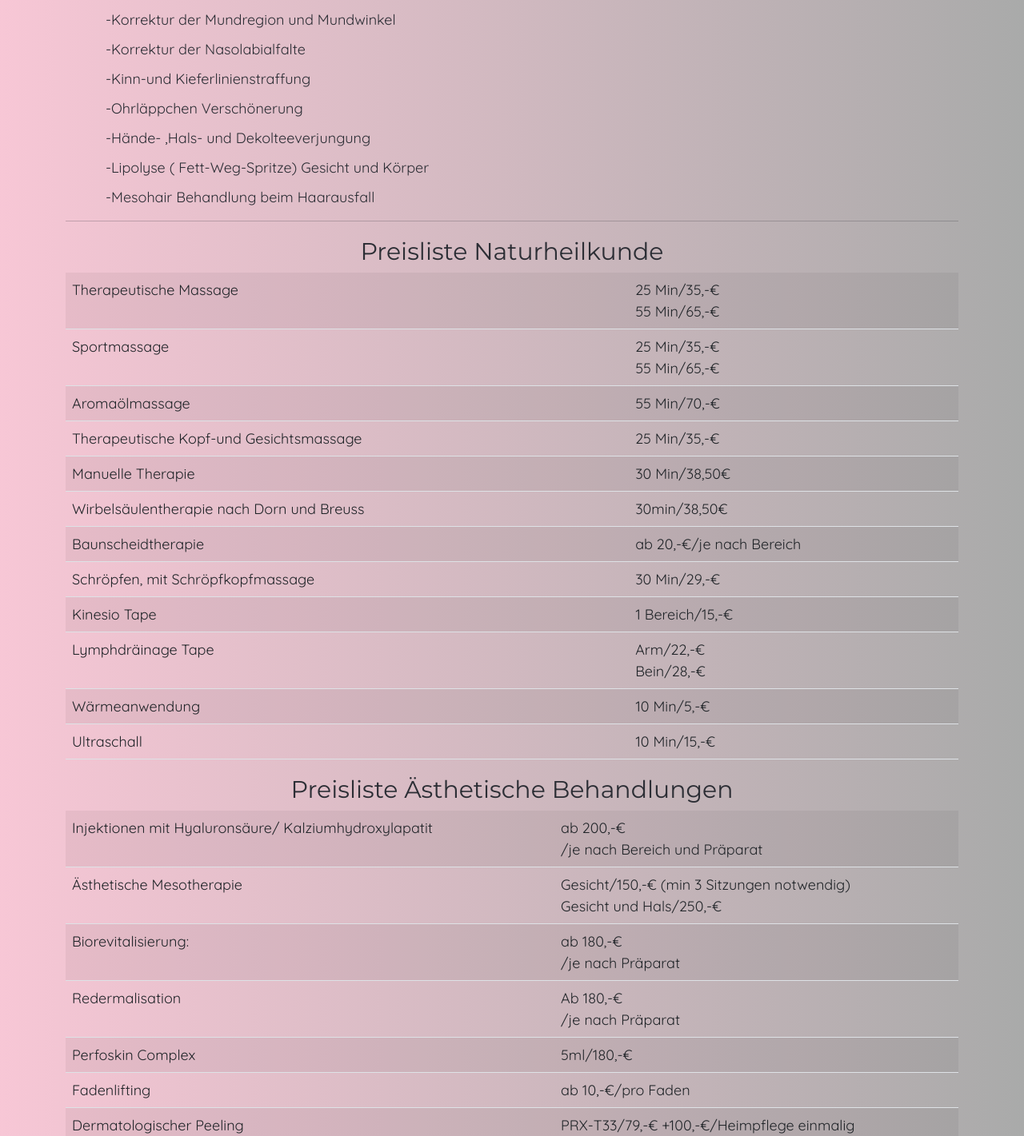
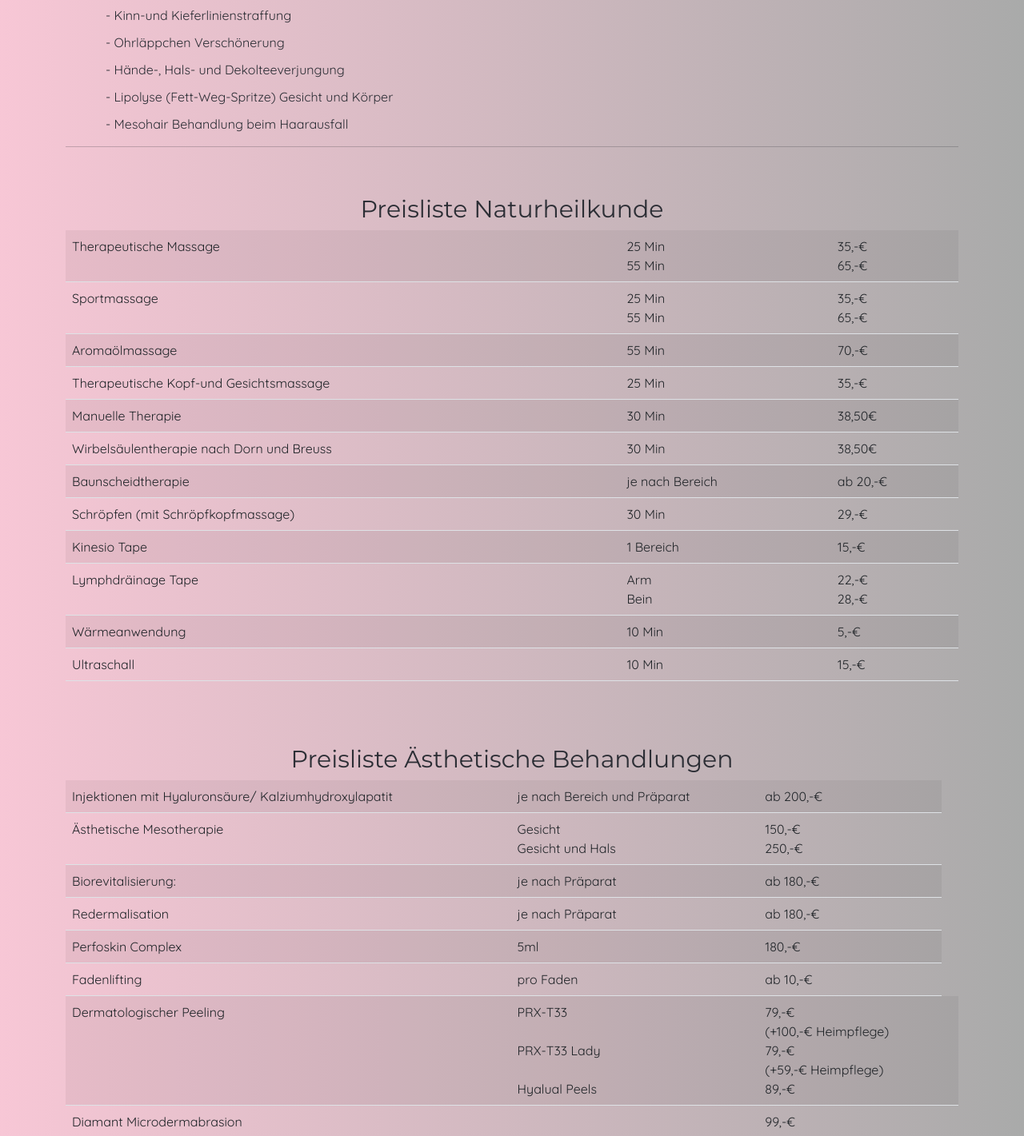
Before and after one commit to LenaMazurenko/praxis, a React (Create React App) app: page /service in a window 1280 px wide. Shown: the part 1337-2758 px from the top of the page at 80% size. Built offline with nearby package versions, Linux system fonts and the light colour scheme.

Commit message:
edited Tables and Fontsize

```diff
--- a/src/Pages/About.js
+++ b/src/Pages/About.js
@@ -52,8 +52,8 @@ export const About = () => {
                         <p>
                             Mein Name ist Marina Wentland, ich bin Diplom
                             Physiotherapeutin, Heilpraktikerin und staatlich
-                            anerkannte Kosmetikerin. Herzlich willkommen auf
-                            meiner Seite der Praxis.
+                            anerkannte Kosmetikerin. Herzlich willkommen auf der
+                            Seite meiner Praxis.
                         </p>
 
                         {/*    <Row className="mt-4">
--- a/src/Pages/Contacts.js
+++ b/src/Pages/Contacts.js
@@ -25,7 +25,7 @@ export const Contacts = () => {
                             <Image src={map} alt="" fluid />
                         </Col>
 
-                        <Col xs={12} xl={6}>
+                        <Col xs={12} xl={6} className=" ps-4 pe-4">
                             <Row xs={1} md={2} xl={2} xxl={2} className="mt-4">
                                 <Col>
                                     <h3 className={s.headersText_withIcon}>
--- a/src/Pages/Home.js
+++ b/src/Pages/Home.js
@@ -72,7 +72,7 @@ export const Home = () => {
                                 <hr />
                                 <div className={s.textFormat}>
                                     <p>
-                                        Herzlich willkommen auf meiner Seite der
+                                        Herzlich willkommen auf der Seite meiner
                                         Praxis. Mein Name ist Marina Wentland,
                                         ich bin Diplom Physiotherapeutin,
                                         Heilpraktikerin und staatlich anerkannte
@@ -103,7 +103,7 @@ export const Home = () => {
                                 <hr />
                                 <div className={s.textFormat}>
                                     <p>
-                                        Unsere Angebot umfasst eine breite
+                                        Unsere Angebote umfassen eine breite
                                         Palette Therapien für Ihr Wohlbefinden
                                         wie Klassische-und Sportmassage,
                                         Lympfdrainage, Schröpfen, Kinesio Tape,
@@ -142,7 +142,7 @@ export const Home = () => {
                                         Moderne, neueingerichtete Praxis im
                                         Neubaugebiet Braunschweig-Nord. Die
                                         Praxis ist sehr gut mit dem Auto aus
-                                        allen Richtungen zu erreichen und bitet
+                                        allen Richtungen zu erreichen und bietet
                                         ausreichend Parkmöglichkeiten an.
                                     </p>
                                 </div>
--- a/src/Pages/Service.js
+++ b/src/Pages/Service.js
@@ -22,20 +22,20 @@ export const Service = () => {
                     {/*------ */}
                     <h3 className={s.headersText_withIcon}> Naturheilkunde:</h3>
                     <ul className={s.serviseList}>
-                        <li>-Therapeutische Massage</li>
-                        <li> -Sportmassage</li>
-                        <li>-Aromaölmassage</li>
-                        <li>-Kopf-und Gesichtsmassage</li>
+                        <li>- Therapeutische Massage</li>
+                        <li>- Sportmassage</li>
+                        <li>- Aromaölmassage</li>
+                        <li>- Kopf- und Gesichtsmassage</li>
                         <li>
-                            -Wirbelsäulentherapie nach Dorn und Breussmassage
+                            - Wirbelsäulentherapie nach Dorn und Breussmassage
                         </li>
-                        <li>-Baunscheidtherapie</li>
-                        <li>-Schröpfen</li>
-                        <li>-Manuelle Therapie</li>
-                        <li>-Infusionen</li>
+                        <li>- Baunscheidtherapie</li>
+                        <li>- Schröpfen</li>
+                        <li>- Manuelle Therapie</li>
+                        <li>- Infusionen</li>
                         <li>- Tape</li>
-                        <li> -Ultraschall</li>
-                        <li> -Wärmeanwendung(Rotlicht)</li>
+                        <li>- Ultraschall</li>
+                        <li>- Wärmeanwendung(Rotlicht)</li>
                     </ul>
 
                     {/*------ */}
@@ -44,29 +44,29 @@ export const Service = () => {
                     </h3>
                     <ul className={s.serviseList}>
                         <li>
-                            -Injektionen mit Hyaluronsäure/
+                            - Injektionen mit Hyaluronsäure/
                             Kalziumhydroxylapatit
                         </li>
                         <li>
-                            -Ästhetische Mesotherapie, Biorevitalisierung,
+                            - Ästhetische Mesotherapie, Biorevitalisierung,
                             Redermalisation
                         </li>
-                        <li>-Fadenlifting</li>
+                        <li>- Fadenlifting</li>
                         <li>
-                            -Dermatologische Peeling :PRX-T33, PRX-T33 Lady,
+                            - Dermatologische Peeling: PRX-T33, PRX-T33 Lady,
                             Hyalual Peels
                         </li>
                         <li>
-                            -Appatative Kosmetik: Microdermabrasion, Aquapeel,
+                            - Appatative Kosmetik: Microdermabrasion, Aquapeel,
                             Microneedling
                         </li>
                         <li>
-                            -Anti Aging Gesichtsbehandlungen je nach
+                            - Anti Aging Gesichtsbehandlungen je nach
                             Hautbedürfnis
                         </li>
-                        <li>-Gesichtslympdrainage</li>
-                        <li>-Profhilo 5 Punkte Lifting</li>
-                        <li>-Profhilo Body</li>
+                        <li>- Gesichtslympdrainage</li>
+                        <li>- Profhilo 5 Punkte Lifting</li>
+                        <li>- Profhilo Body</li>
                     </ul>
 
                     {/*------ */}
@@ -75,22 +75,25 @@ export const Service = () => {
                     </h3>
                     <ul className={s.serviseList}>
                         <li>
-                            -Korrektur der Lippenkonturen und des Lippenvolumens
+                            - Korrektur der Lippenkonturen und des
+                            Lippenvolumens
                         </li>
-                        <li>-Augenfältchen, Tränensäcke</li>
-                        <li> -Wangenauffüllung</li>
-                        <li>-Korrektur der Mundregion und Mundwinkel</li>
-                        <li>-Korrektur der Nasolabialfalte</li>
-                        <li> -Kinn-und Kieferlinienstraffung</li>
-                        <li>-Ohrläppchen Verschönerung</li>
-                        <li> -Hände- ,Hals- und Dekolteeverjungung</li>
+                        <li>- Augenfältchen, Tränensäcke</li>
+                        <li>- Wangenauffüllung</li>
+                        <li>- Korrektur der Mundregion und Mundwinkel</li>
+                        <li>- Korrektur der Nasolabialfalte</li>
+                        <li>- Kinn-und Kieferlinienstraffung</li>
+                        <li>- Ohrläppchen Verschönerung</li>
+                        <li>- Hände-, Hals- und Dekolteeverjungung</li>
                         <li>
-                            -Lipolyse ( Fett-Weg-Spritze) Gesicht und Körper
+                            - Lipolyse (Fett-Weg-Spritze) Gesicht und Körper
                         </li>
-                        <li>-Mesohair Behandlung beim Haarausfall</li>
+                        <li>- Mesohair Behandlung beim Haarausfall</li>
                     </ul>
 
                     <hr />
+
+                    <div style={{ marginTop: "60px" }}>
                         <h2 className={`${s.headersText} ${s.zentredText}`}>
                             Preisliste Naturheilkunde
                         </h2>
@@ -100,65 +103,94 @@ export const Service = () => {
                                 <tr>
                                     <td>Therapeutische Massage</td>
                                     <td>
-                                    25 Min/35,-€ <br />
-                                    55 Min/65,-€
+                                        25 Min <br />
+                                        55 Min
+                                    </td>
+                                    <td>
+                                        35,-€ <br />
+                                        65,-€
                                     </td>
                                 </tr>
                                 <tr>
                                     <td>Sportmassage</td>
                                     <td>
-                                    25 Min/35,-€ <br /> 55 Min/65,-€
+                                        25 Min
+                                        <br />
+                                        55 Min
+                                    </td>
+                                    <td>
+                                        35,-€ <br />
+                                        65,-€
                                     </td>
                                 </tr>
                                 <tr>
                                     <td>Aromaölmassage</td>
-                                <td>55 Min/70,-€ </td>
+                                    <td>55 Min</td>
+                                    <td>70,-€</td>
                                 </tr>
                                 <tr>
-                                <td>Therapeutische Kopf-und Gesichtsmassage</td>
-                                <td>25 Min/35,-€ </td>
+                                    <td>
+                                        Therapeutische Kopf-und Gesichtsmassage
+                                    </td>
+                                    <td>25 Min</td>
+                                    <td>35,-€</td>
                                 </tr>
                                 <tr>
                                     <td>Manuelle Therapie</td>
-                                <td>30 Min/38,50€ </td>
+                                    <td>30 Min</td>
+                                    <td>38,50€ </td>
                                 </tr>
                                 <tr>
                                     <td>
-                                    Wirbelsäulentherapie nach Dorn und Breuss
+                                        Wirbelsäulentherapie nach Dorn und
+                                        Breuss
                                     </td>
-                                <td>30min/38,50€ </td>
+                                    <td>30 Min</td>
+                                    <td>38,50€</td>
                                 </tr>
                                 <tr>
                                     <td>Baunscheidtherapie</td>
-                                <td>ab 20,-€/je nach Bereich </td>
+                                    <td>je nach Bereich </td>
+                                    <td>ab 20,-€</td>
                                 </tr>
                                 <tr>
-                                <td>Schröpfen, mit Schröpfkopfmassage</td>
-                                <td>30 Min/29,-€ </td>
+                                    <td>Schröpfen (mit Schröpfkopfmassage)</td>
+                                    <td>30 Min</td>
+                                    <td>29,-€</td>
                                 </tr>
                                 <tr>
                                     <td>Kinesio Tape</td>
-                                <td> 1 Bereich/15,-€</td>
+                                    <td>1 Bereich</td>
+                                    <td>15,-€</td>
                                 </tr>
                                 <tr>
                                     <td>Lymphdräinage Tape</td>
                                     <td>
-                                    Arm/22,-€ <br />
-                                    Bein/28,-€
+                                        Arm
+                                        <br />
+                                        Bein
+                                    </td>
+                                    <td>
+                                        22,-€ <br />
+                                        28,-€
                                     </td>
                                 </tr>
                                 <tr>
                                     <td>Wärmeanwendung</td>
-                                <td>10 Min/5,-€</td>
+                                    <td>10 Min</td>
+                                    <td>5,-€</td>
                                 </tr>
                                 <tr>
                                     <td>Ultraschall</td>
-                                <td>10 Min/15,-€</td>
+                                    <td>10 Min</td>
+                                    <td>15,-€</td>
                                 </tr>
                             </tbody>
                         </Table>
+                    </div>
 
                     {/*---2Table--- */}
+                    <div style={{ marginTop: "60px", overflow: "hidden" }}>
                         <h2 className={`${s.headersText} ${s.zentredText}`}>
                             Preisliste Ästhetische Behandlungen
                         </h2>
@@ -169,104 +201,134 @@ export const Service = () => {
                                         Injektionen mit Hyaluronsäure/
                                         Kalziumhydroxylapatit
                                     </td>
-                                <td>
-                                    ab 200,-€ <br />
-                                    /je nach Bereich und Präparat
-                                </td>
+
+                                    <td>je nach Bereich und Präparat</td>
+                                    <td>ab 200,-€</td>
                                 </tr>
+
                                 <tr>
                                     <td>Ästhetische Mesotherapie</td>
+
                                     <td>
-                                    Gesicht/150,-€ (min 3 Sitzungen notwendig)
-                                    <br />
-                                    Gesicht und Hals/250,-€
+                                        Gesicht <br />
+                                        Gesicht und Hals
+                                    </td>
+                                    <td>
+                                        150,-€ <br />
+                                        250,-€
                                     </td>
                                 </tr>
                                 <tr>
                                     <td>Biorevitalisierung: </td>
-                                <td>
-                                    ab 180,-€ <br />
-                                    /je nach Präparat
-                                </td>
+                                    <td>je nach Präparat</td>
+                                    <td> ab 180,-€</td>
                                 </tr>
                                 <tr>
                                     <td>Redermalisation</td>
-                                <td>
-                                    Ab 180,-€ <br />
-                                    /je nach Präparat
-                                </td>
+                                    <td>je nach Präparat</td>
+                                    <td> ab 180,-€</td>
                                 </tr>
                                 <tr>
                                     <td>Perfoskin Complex</td>
-                                <td>5ml/180,-€</td>
+                                    <td>5ml</td>
+                                    <td>180,-€</td>
                                 </tr>
                                 <tr>
                                     <td>Fadenlifting</td>
-                                <td>ab 10,-€/pro Faden</td>
+                                    <td>pro Faden</td>
+                                    <td>ab 10,-€</td>
                                 </tr>
                                 <tr>
                                     <td>Dermatologischer Peeling</td>
                                     <td>
-                                    PRX-T33/79,-€ +100,-€/Heimpflege einmalig{" "}
+                                        PRX-T33 <br />
                                         <br />
-                                    (5 Sitzungen notwendig) <br />
-                                    PRX-T33 Lady/79,-€ +59,-€/Heimpflege <br />
-                                    (3 Sitzungen notwendig) <br />
-                                    Hyalual Peels/89,-€ (3 Sitzungen notwendig)
+                                        PRX-T33 Lady <br />
+                                        <br />
+                                        Hyalual Peels{" "}
                                     </td>
+                                    <td>
+                                        79,-€ <br />
+                                        <span className={s.textNoWrapp}>
+                                            (+100,-€ Heimpflege)
+                                        </span>{" "}
+                                        <br />
+                                        79,-€ <br />
+                                        (+59,-€ Heimpflege) <br />
+                                        89,-€
+                                    </td>
+                                    <td></td>
                                 </tr>
                                 <tr>
                                     <td> Diamant Microdermabrasion</td>
+                                    <td></td>
                                     <td>99,-€</td>
                                 </tr>
                                 <tr>
                                     <td>Aquapeel</td>
+                                    <td></td>
                                     <td>99,-€</td>
                                 </tr>
                                 <tr>
                                     <td>Microneedling</td>
                                     <td>
-                                    Gesicht 99,-€ <br />
-                                    Gesicht und Hals/149,-€
+                                        Gesicht
+                                        <br />
+                                        Gesicht und Hals
+                                    </td>
+                                    <td>
+                                        99,-€ <br />
+                                        149,-€
                                     </td>
                                 </tr>
                                 <tr>
                                     <td>Anti Aging Gesichtsbehandlungen</td>
-                                <td>
-                                    ab 69,-€ <br />
-                                    /je nach Hautbedürfnis
-                                </td>
+                                    <td>je nach Hautbedürfnis</td>
+                                    <td>ab 69,-€ </td>
                                 </tr>
                                 <tr>
                                     <td>Gesichtslympdrainage</td>
-                                <td>30 Min/35,-€ </td>
+                                    <td>30 Min</td>
+                                    <td>35,-€</td>
                                 </tr>
                                 <tr>
                                     <td>Sculpture Gesichtsmassage</td>
-                                <td>30 Min 35,-€</td>
+                                    <td>30 Min</td>
+                                    <td>35,-€</td>
                                 </tr>
                                 <tr>
                                     <td>Profhilo 5 Punkte Lifting</td>
+                                    <td></td>
                                     <td>200,-€</td>
                                 </tr>
                                 <tr>
                                     <td>Profhilo Body</td>
+                                    <td></td>
                                     <td>299,-€</td>
                                 </tr>
                                 <tr>
-                                <td>Lipolyse ( Fett-Weg-Spritze)</td>
-                                <td>Gesicht und Körper/1ml 5,-€</td>
+                                    <td>
+                                        Lipolyse (Fett-Weg-Spritze) <br />
+                                        Gesicht und Körper{" "}
+                                    </td>
+                                    <td>1ml</td>
+                                    <td>5,-€</td>
                                 </tr>
                                 <tr>
-                                <td>Mesohair Behandlung beim Haarausfall</td>
+                                    <td>
+                                        Mesohair Behandlung beim Haarausfall
+                                    </td>
+                                    <td></td>
                                     <td>120,-€</td>
                                 </tr>
                                 <tr>
                                     <td>Toxin freier Botox Ersatz</td>
+                                    <td></td>
                                     <td>ab 100,-€</td>
                                 </tr>
                             </tbody>
                         </Table>
+                    </div>
                 </Container>
             </section>
         </div>
--- a/src/Pages/home.module.css
+++ b/src/Pages/home.module.css
@@ -1,8 +1,11 @@
 .wrapperPage {
     font-family: "Quicksand", sans-serif;
-    font-size: 18px;
+    font-size: 16px;
     color: rgb(44, 46, 53);
     margin-top: 50px;
+    @media screen and (max-width: 400px) {
+        font-size: 14px;
+    }
 }
 .zentredText {
     display: flex;
@@ -12,6 +15,10 @@
 .textFormat {
     text-indent: 15px;
 }
+.textNoWrapp {
+    white-space: nowrap;
+}
+
 .horisontalLinie {
     display: block;
     position: fixed;
@@ -33,6 +40,9 @@
     font-family: "Montserrat", sans-serif;
     font-size: 30px;
     color: rgb(44, 46, 53);
+    @media screen and (max-width: 400px) {
+        font-size: 25px;
+    }
 }
 .headersText_withIcon {
     display: inline-flex;
@@ -41,6 +51,9 @@
     font-family: "Montserrat", sans-serif;
     font-size: 30px;
     color: rgb(44, 46, 53);
+    @media screen and (max-width: 400px) {
+        font-size: 25px;
+    }
 }
 .headersText_withIcon::before {
     content: "";
@@ -55,10 +68,12 @@
 
 /*---Hero---*/
 .heroBg {
+    display: flex;
     width: 100%;
+    min-width: none;
     height: auto;
-    min-height: 800px;
-    display: flex;
+    min-height: calc(100vh - 100px);
+
     justify-content: center;
     align-items: center;
     background-position: center;
@@ -110,23 +125,15 @@
     text-align: center;
     font-size: 30px;
     align-items: center;
-}
-.losung::before,
-.losung::after {
-    content: "";
-    width: 40px;
-    height: 40px;
-
-    margin-top: 0;
-    background-image: url("../Images/squear.png");
-    background-size: contain;
-    background-repeat: no-repeat;
+    @media screen and (max-width: 400px) {
+        font-size: 25px;
+    }
 }
 
 /*----------------*/
 .textBlockHome {
     padding: 40px 20px 0;
-    @media screen and (max-width: 420px) {
+    @media screen and (max-width: 400px) {
         padding: 40px 0 0;
     }
 }
```
Also changed, not shown: src/Pages/Daten.js (+9 -6 lines). Lines whose indentation alone changed are shown as unchanged.
